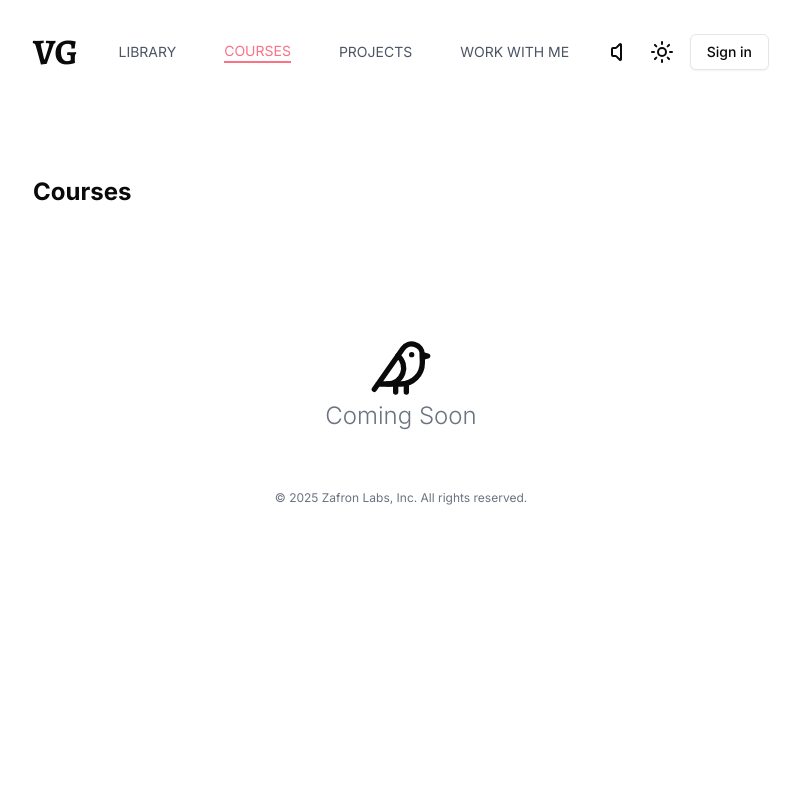
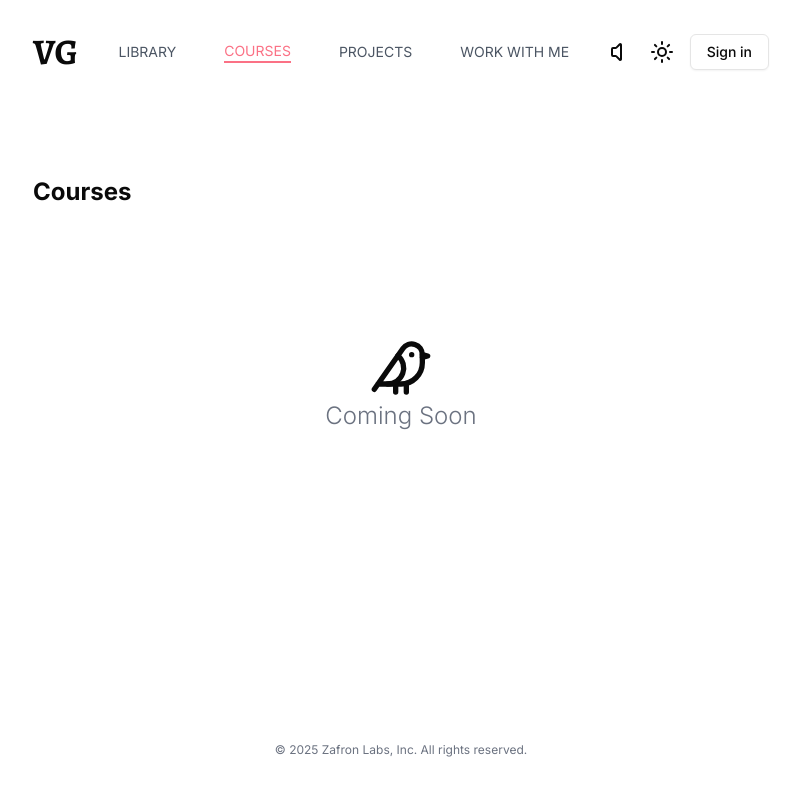
Before and after one commit to learnuidev/vishalgautam.io, a Next.js app: page /courses in a window 1280 px wide. Shown: the top 796 px of the page, without its empty margins (239-1039 px from the left). Built offline with nearby package versions, Linux system fonts and the light colour scheme; no server answers.

Commit message:
fix footer layout

```diff
--- a/app/courses/page.tsx
+++ b/app/courses/page.tsx
@@ -2,13 +2,13 @@ import { Nothing } from "@/components/nothing";
 
 export default function Courses() {
   return (
-    <div>
-      <div className="mt-40">
+    <main>
+      <section className="mt-40">
         <h1 className="text-2xl font-bold mb-12 text-left">Courses</h1>
-      </div>
+      </section>
       <section>
         <Nothing message={"Coming Soon"} />
       </section>
-    </div>
+    </main>
   );
 }
--- a/app/layout.tsx
+++ b/app/layout.tsx
@@ -39,11 +39,13 @@ export default function RootLayout({
           disableTransitionOnChange
         >
           <body
-            className={`${geistSans.variable} ${geistMono.variable} ${alegreya.variable} ${inter.className}  antialiased relative`}
+            className={`${geistSans.variable} ${geistMono.variable} ${alegreya.variable} ${inter.className}  antialiased flex flex-col h-screen`}
           >
             <NavBar />
 
-            <div className="p-4 max-w-3xl mx-auto">{children}</div>
+            <div className="flex-grow">
+              <div className="p-4 max-w-3xl mx-auto">{children}</div>
+            </div>
 
             <Footer />
           </body>
--- a/components/footer.tsx
+++ b/components/footer.tsx
@@ -1,6 +1,6 @@
 export const Footer = () => {
   return (
-    <footer className="text-center my-10 sm:text-center text-xs leading-5 text-gray-500">
+    <footer className="text-center py-10 sm:text-center text-xs leading-5 text-gray-500">
       <p>© 2025 Zafron Labs, Inc. All rights reserved.</p>
     </footer>
   );
```
